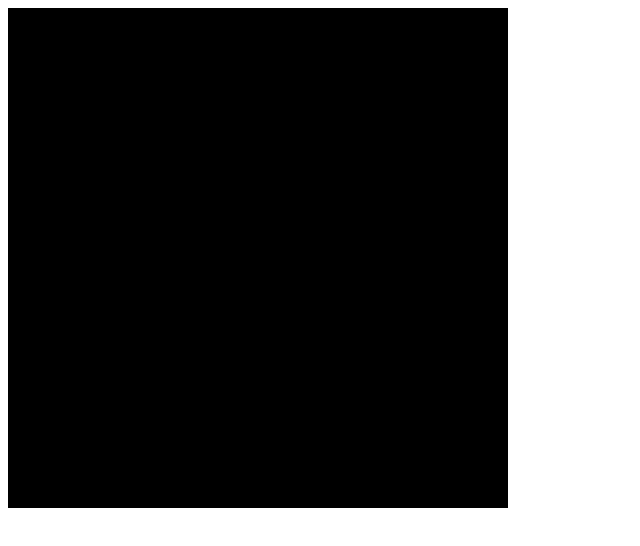
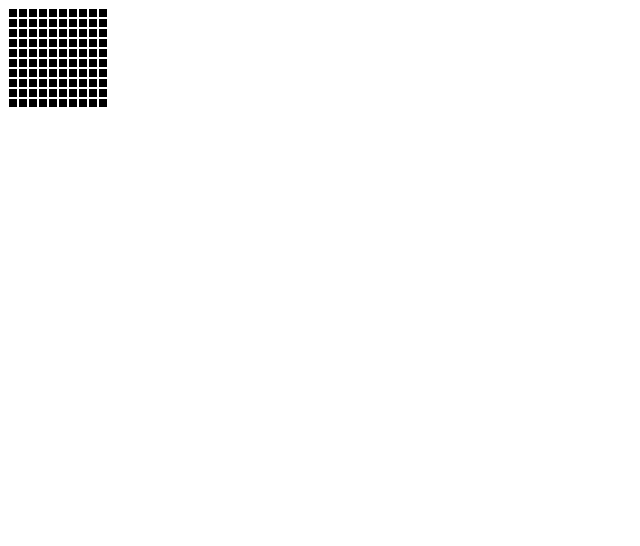
Before and after one commit to CrowsVeldt/snake, a React (Create React App) app: page / in a window 1280 px wide. Shown: the top 546 px of the page, without its empty margins (0-640 px from the left). Built offline with nearby package versions, Linux system fonts and the light colour scheme.

Commit message:
Add spaces to the board

```diff
--- a/src/App.jsx
+++ b/src/App.jsx
@@ -2,15 +2,44 @@
 import styled from 'styled-components'
 
 const App = () => {
+  let board = generateGameBoard()
   return (
-    <GameSpace />
+    <GameBoard>
+      {
+        board.map(row => {
+          return row.map(item => {
+            return <GameSpace />
+          })
+        })
+      }
+    </GameBoard>
+
   )
 }
 
+function generateGameBoard () {
+  const board = []
+  let index = 100
+
+  while (index > 0) {
+    board.push([0, 0, 0, 0, 0, 0, 0, 0, 0, 0])
+    index--
+  }
+  return board
+}
+
+const GameBoard = styled.div`
+  height: 100px;
+  width: 100px;
+  background-color: black;
+  display: flex;
+  flex-wrap: wrap;
+`
+
 const GameSpace = styled.div`
-  height: 500px;
-  width: 500px;
-  background-color: black;
+  height: 8px;
+  width: 8px;
+  border: 0.2px solid white;
 `
 
 export default App
```
Also changed, not shown: 1 other file (tests, documents, lock files or other folders).
